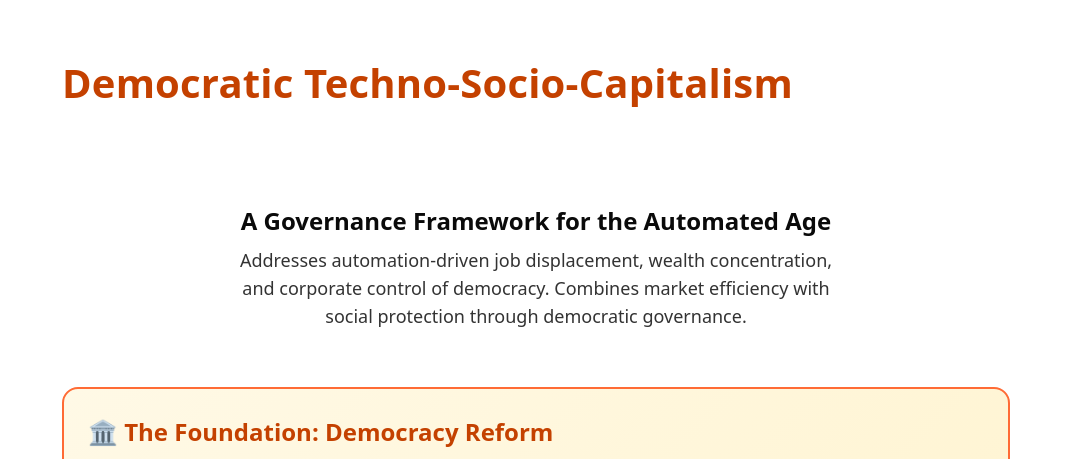
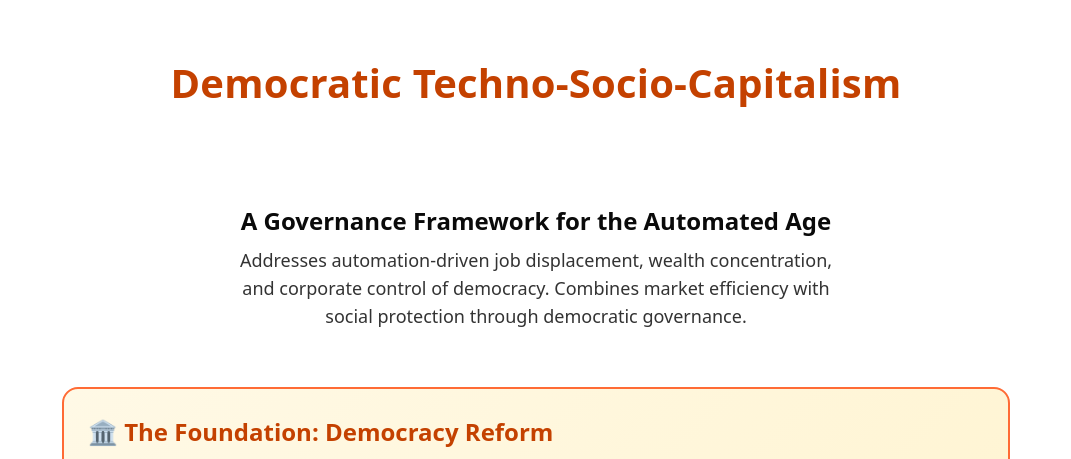
Before and after one commit to foxah047-stack/axiomorphe-website, a plain HTML site: page index.html in a window 1280 px wide. Shown: the part 294-753 px from the top of the page, without its empty margins (104-1175 px from the left). Drawn offline with Linux system fonts and the light colour scheme.

Commit message:
Change nav alignment from space-between to center

```diff
--- a/index.html
+++ b/index.html
@@ -14,14 +14,13 @@
     * { box-sizing: border-box; }
     body { margin: 0; font-family: system-ui, -apple-system, Segoe UI, Roboto, Arial, sans-serif; line-height: 1.55; color:#0a0a0a; background:#fff; }
     header, main, footer { max-width: var(--max); margin: 0 auto; padding: var(--pad); }
-    nav { display:flex; align-items:center; justify-content:space-between; gap:12px; }
+    nav { display:flex; align-items:center; justify-content:center; gap:12px; }
     .brand {
       font-weight:700;
       letter-spacing:.2px;
       /* NEW STYLES: Matching H1 size and Foundation H2 color */
       font-size: clamp(28px, 4vw, 40px);
       color: #c44100;
-      text-align: center; /* CENTERING FIX */
     }
     .hero {
       padding:56px var(--pad) 24px;
```
